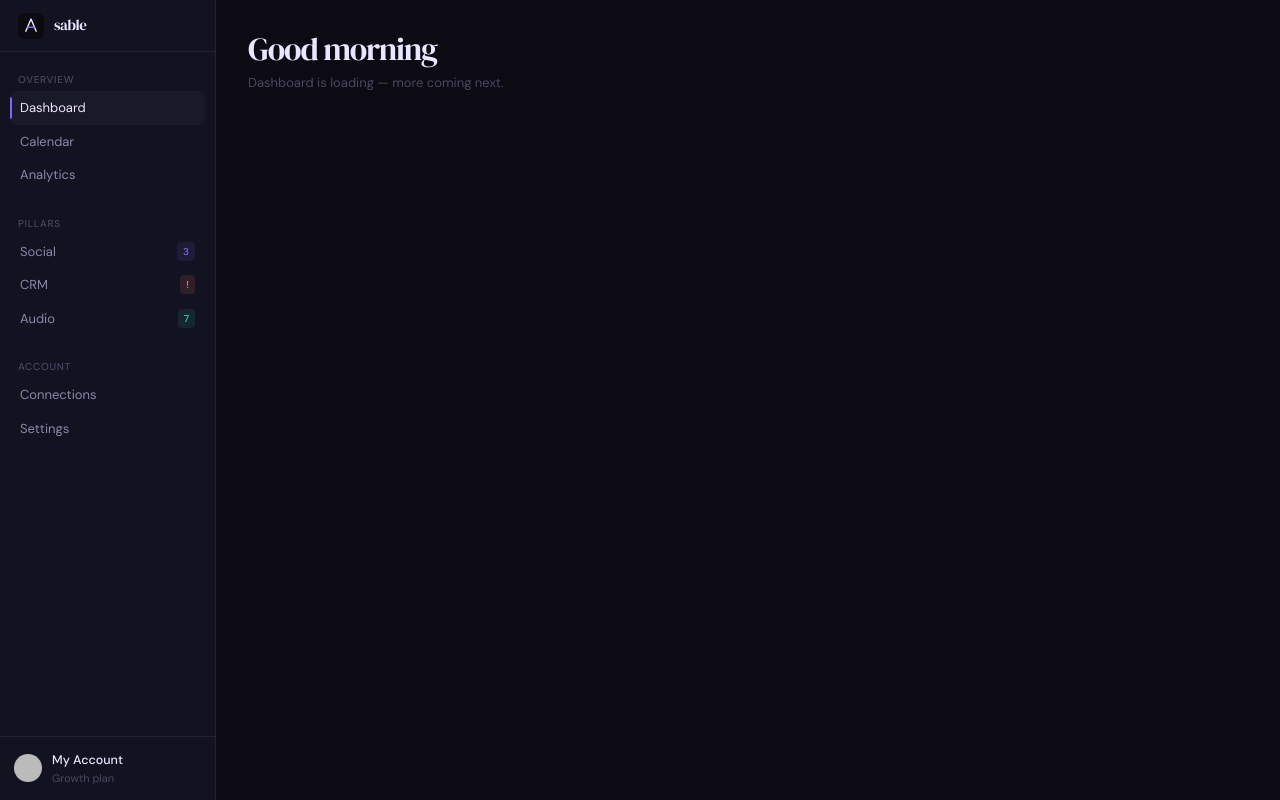
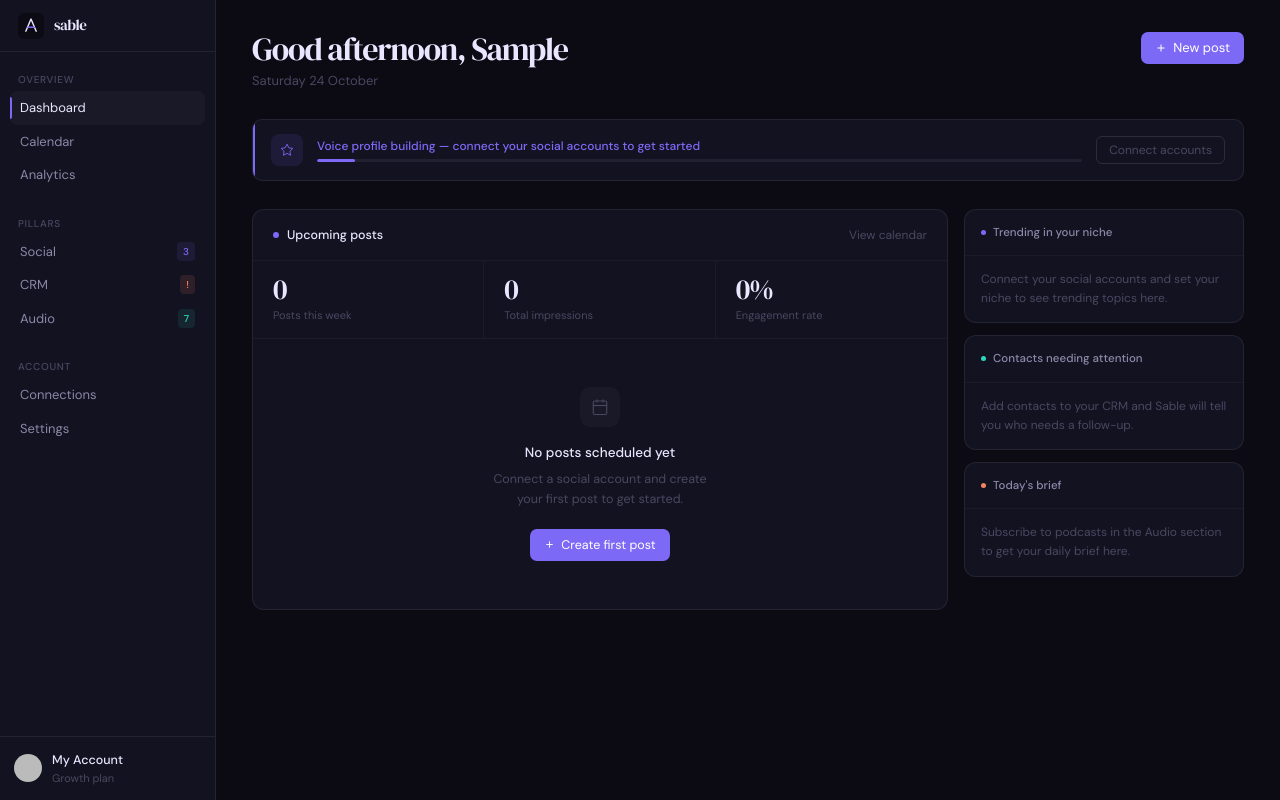
Before and after one commit to AlifSrSE/Sable, a Next.js app: page /dashboard in a window 1280 px wide. Built offline with nearby package versions, Linux system fonts and the light colour scheme; no server answers; sample sign-in values are in the browser's storage; some icons are missing.

Commit message:
feat: build real dashboard page with stats, voice banner, and intelligence cards

```diff
--- a/app/(app)/dashboard/page.tsx
+++ b/app/(app)/dashboard/page.tsx
@@ -1,18 +1,192 @@
-import { auth } from '@clerk/nextjs/server'
+import { auth, currentUser } from '@clerk/nextjs/server'
 import { redirect } from 'next/navigation'
 
 export default async function DashboardPage() {
   const { userId } = await auth()
   if (!userId) redirect('/sign-in')
 
+  const user = await currentUser()
+  const firstName = user?.firstName ?? 'there'
+
+  const hour = new Date().getHours()
+  const greeting =
+    hour < 12 ? 'Good morning' :
+    hour < 18 ? 'Good afternoon' :
+    'Good evening'
+
+  const today = new Date().toLocaleDateString('en-GB', {
+    weekday: 'long', day: 'numeric', month: 'long'
+  })
+
   return (
-    <div className="p-[32px]">
-      <h1 className="font-serif text-[2rem] text-t1 tracking-[-0.04em] leading-[1.1] mb-[6px]">
-        Good morning
-      </h1>
-      <p className="text-[13px] text-t3">
-        Dashboard is loading — more coming next.
-      </p>
+    <div className="p-[32px_36px] max-w-[1080px] animate-fade-in">
+
+      {/* Header */}
+      <div className="flex items-start justify-between mb-[28px]">
+        <div>
+          <h1 className="font-serif text-[2rem] text-t1 tracking-[-0.04em] leading-[1.1] mb-[4px]">
+            {greeting}, {firstName}
+          </h1>
+          <p className="text-[13px] text-t3">{today}</p>
+        </div>
+        <button className="
+          flex items-center gap-[6px] h-[32px] px-[14px]
+          bg-[var(--v)] text-white text-[13px]
+          rounded-[7px] border-none cursor-pointer
+          hover:bg-[var(--vh)] transition-all duration-[120ms]
+        ">
+          <svg width="12" height="12" viewBox="0 0 24 24" fill="none" stroke="currentColor" strokeWidth="2">
+            <line x1="12" y1="5" x2="12" y2="19"/>
+            <line x1="5" y1="12" x2="19" y2="12"/>
+          </svg>
+          New post
+        </button>
+      </div>
+
+      {/* Voice confidence banner */}
+      <div className="
+        flex items-center gap-[14px]
+        bg-s1 border border-[var(--b1)] rounded-[10px]
+        p-[14px_18px] mb-[28px] relative overflow-hidden
+      ">
+        <div className="absolute left-0 top-0 bottom-0 w-[2px] bg-[var(--v)]" />
+        <div className="
+          w-[32px] h-[32px] rounded-[8px]
+          bg-[var(--vd)] flex items-center justify-center flex-shrink-0
+        ">
+          <svg width="14" height="14" viewBox="0 0 24 24" fill="none" stroke="#7C6AF7" strokeWidth="1.5">
+            <path d="M12 2l3.09 6.26L22 9.27l-5 4.87 1.18 6.88L12 17.77l-6.18 3.25L7 14.14 2 9.27l6.91-1.01L12 2z"/>
+          </svg>
+        </div>
+        <div className="flex-1">
+          <p className="text-[12px] font-medium text-[var(--v)] mb-[4px]">
+            Voice profile building — connect your social accounts to get started
+          </p>
+          <div className="h-[3px] bg-s3 rounded-[2px] overflow-hidden">
+            <div className="h-full w-[5%] bg-[var(--v)] rounded-[2px]" />
+          </div>
+        </div>
+        <button className="
+          flex-shrink-0 text-[12px] text-t3
+          bg-transparent border border-[var(--b2)]
+          px-[12px] h-[28px] rounded-[6px] cursor-pointer
+          hover:text-t1 hover:border-[var(--b3)]
+          transition-all duration-[120ms]
+        ">
+          Connect accounts
+        </button>
+      </div>
+
+      {/* Main grid */}
+      <div className="grid grid-cols-[1fr_280px] gap-[16px]">
+
+        {/* Left: upcoming posts */}
+        <div className="bg-s1 border border-[var(--b1)] rounded-[12px] overflow-hidden flex flex-col">
+          <div className="flex items-center justify-between px-[20px] py-[16px] border-b border-[var(--b0)]">
+            <div className="flex items-center gap-[8px] text-[12.5px] font-medium text-t1">
+              <span className="w-[6px] h-[6px] rounded-full bg-[var(--v)]" />
+              Upcoming posts
+            </div>
+            <button className="text-[12px] text-t3 bg-none border-none cursor-pointer hover:text-[var(--v)] transition-colors">
+              View calendar
+            </button>
+          </div>
+
+          {/* Stats row */}
+          <div className="grid grid-cols-3 border-b border-[var(--b0)]">
+            {[
+              { val: '0',    label: 'Posts this week',  delta: null },
+              { val: '0',    label: 'Total impressions', delta: null },
+              { val: '0%',   label: 'Engagement rate',  delta: null },
+            ].map((stat, i) => (
+              <div key={i} className="px-[20px] py-[14px] border-r border-[var(--b0)] last:border-r-0">
+                <div className="font-serif text-[1.8rem] text-t1 tracking-[-0.04em] leading-none">
+                  {stat.val}
+                </div>
+                <div className="text-[11px] text-t3 mt-[3px]">{stat.label}</div>
+              </div>
+            ))}
+          </div>
+
+          {/* Empty state */}
+          <div className="flex-1 flex flex-col items-center justify-center py-[48px] px-[32px] text-center">
+            <div className="w-[40px] h-[40px] rounded-[10px] bg-s2 flex items-center justify-center mb-[16px]">
+              <svg width="18" height="18" viewBox="0 0 24 24" fill="none" stroke="#4A4760" strokeWidth="1.5">
+                <rect x="3" y="4" width="18" height="18" rx="2"/>
+                <line x1="16" y1="2" x2="16" y2="6"/>
+                <line x1="8" y1="2" x2="8" y2="6"/>
+                <line x1="3" y1="10" x2="21" y2="10"/>
+              </svg>
+            </div>
+            <p className="text-[13.5px] font-medium text-t1 mb-[6px]">No posts scheduled yet</p>
+            <p className="text-[12.5px] text-t3 mb-[20px] max-w-[240px] leading-[1.6]">
+              Connect a social account and create your first post to get started.
+            </p>
+            <button className="
+              flex items-center gap-[6px] h-[32px] px-[14px]
+              bg-[var(--v)] text-white text-[12.5px]
+              rounded-[7px] border-none cursor-pointer
+              hover:bg-[var(--vh)] transition-all duration-[120ms]
+            ">
+              <svg width="11" height="11" viewBox="0 0 24 24" fill="none" stroke="currentColor" strokeWidth="2">
+                <line x1="12" y1="5" x2="12" y2="19"/>
+                <line x1="5" y1="12" x2="19" y2="12"/>
+              </svg>
+              Create first post
+            </button>
+          </div>
+        </div>
+
+        {/* Right rail */}
+        <div className="flex flex-col gap-[12px]">
+
+          {/* Trends */}
+          <div className="bg-s1 border border-[var(--b1)] rounded-[12px] overflow-hidden">
+            <div className="flex items-center justify-between px-[16px] py-[14px] border-b border-[var(--b0)]">
+              <div className="flex items-center gap-[7px] text-[11.5px] font-medium text-t2">
+                <span className="w-[5px] h-[5px] rounded-full bg-[var(--v)]" />
+                Trending in your niche
+              </div>
+            </div>
+            <div className="p-[14px_16px]">
+              <p className="text-[12px] text-t3 leading-[1.6]">
+                Connect your social accounts and set your niche to see trending topics here.
+              </p>
+            </div>
+          </div>
+
+          {/* Re-engage */}
+          <div className="bg-s1 border border-[var(--b1)] rounded-[12px] overflow-hidden">
+            <div className="flex items-center justify-between px-[16px] py-[14px] border-b border-[var(--b0)]">
+              <div className="flex items-center gap-[7px] text-[11.5px] font-medium text-t2">
+                <span className="w-[5px] h-[5px] rounded-full bg-[#2DD4BF]" />
+                Contacts needing attention
+              </div>
+            </div>
+            <div className="p-[14px_16px]">
+              <p className="text-[12px] text-t3 leading-[1.6]">
+                Add contacts to your CRM and Sable will tell you who needs a follow-up.
+              </p>
+            </div>
+          </div>
+
+          {/* Brief */}
+          <div className="bg-s1 border border-[var(--b1)] rounded-[12px] overflow-hidden">
+            <div className="flex items-center justify-between px-[16px] py-[14px] border-b border-[var(--b0)]">
+              <div className="flex items-center gap-[7px] text-[11.5px] font-medium text-t2">
+                <span className="w-[5px] h-[5px] rounded-full bg-[#F4845F]" />
+                Today's brief
+              </div>
+            </div>
+            <div className="p-[14px_16px]">
+              <p className="text-[12px] text-t3 leading-[1.6]">
+                Subscribe to podcasts in the Audio section to get your daily brief here.
+              </p>
+            </div>
+          </div>
+
+        </div>
+      </div>
     </div>
   )
 }
--- a/tailwind.config.ts
+++ b/tailwind.config.ts
@@ -28,6 +28,15 @@ const config: Config = {
       borderColor: {
         DEFAULT: 'rgba(255,255,255,0.07)',
       },
+      animation: {
+        'fade-in': 'fadeIn 200ms ease-out',
+      },
+      keyframes: {
+        fadeIn: {
+          from: { opacity: '0', transform: 'translateY(4px)' },
+          to:   { opacity: '1', transform: 'translateY(0)' },
+        },
+      },
     },
   },
   plugins: [],
```
